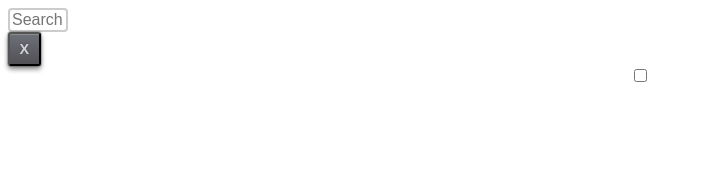
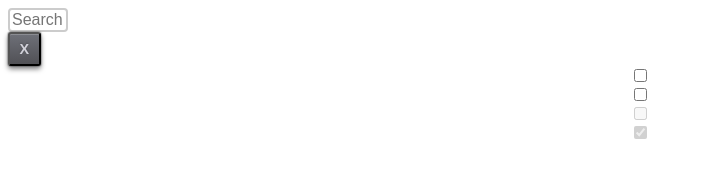
Before and after one commit to kwin64/Cards, a React (Create React App) app: page /test in a window 1280 px wide. Shown: the top 189 px of the page, without its empty margins (0-705 px from the left). Built offline with nearby package versions, Linux system fonts and the light colour scheme.

Commit message:
added ckeckbox for test component

```diff
--- a/src/components/Test.tsx
+++ b/src/components/Test.tsx
@@ -16,6 +16,18 @@ export const Test: React.FC<PropsTestType> = props => {
             <input className={s.checkboxInput}
                    type="checkbox"
             />
+            <input className={s.checkboxInput}
+                   type="checkbox"
+            />
+            <input className={s.checkboxInput}
+                   type="checkbox"
+                   disabled={true}
+            />
+            <input className={s.checkboxInput}
+                   type="checkbox"
+                   disabled={true}
+                   checked={true}
+            />
         </div>
     );
 }
```
Also changed, not shown: src/components/test.module.css (line endings or trailing spaces).
